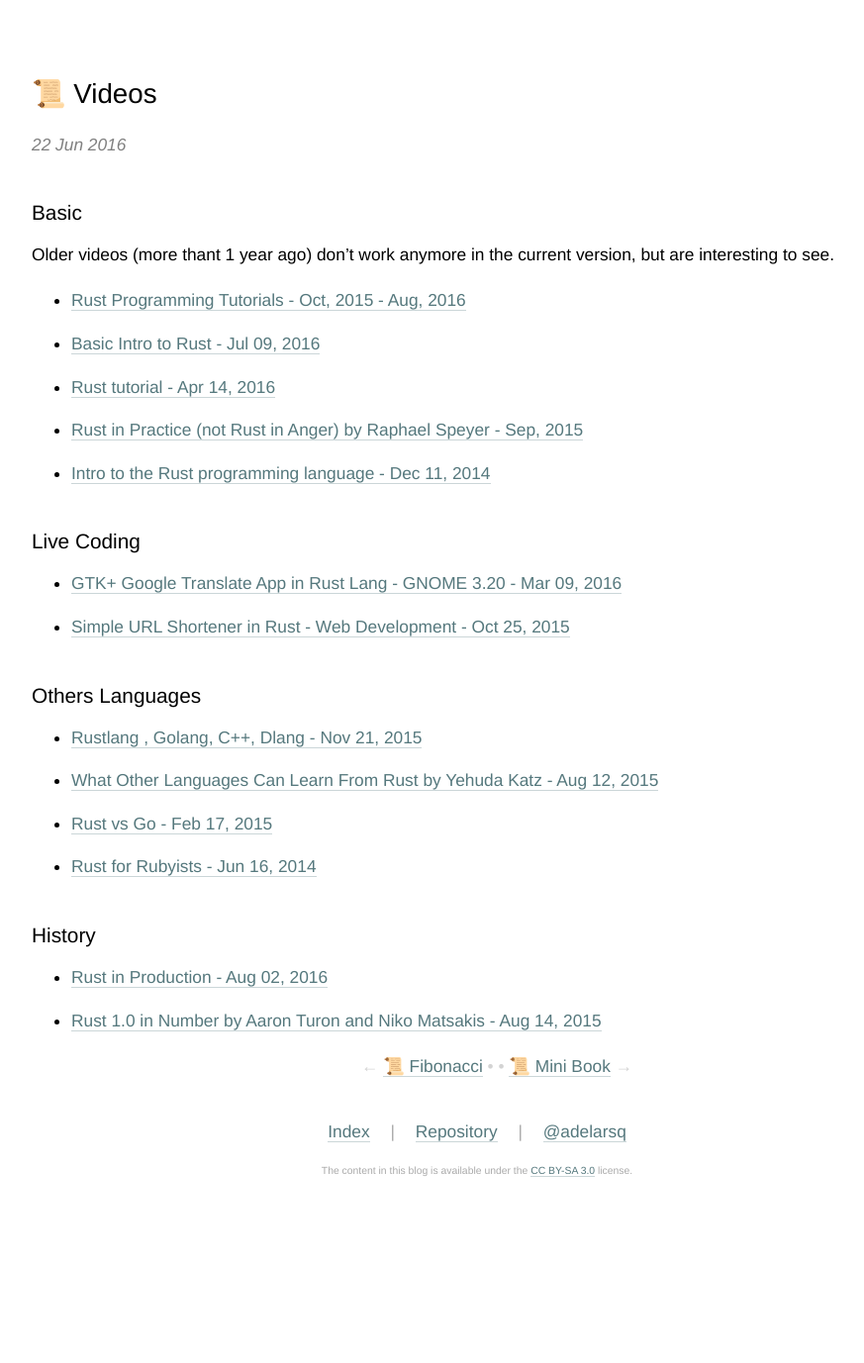
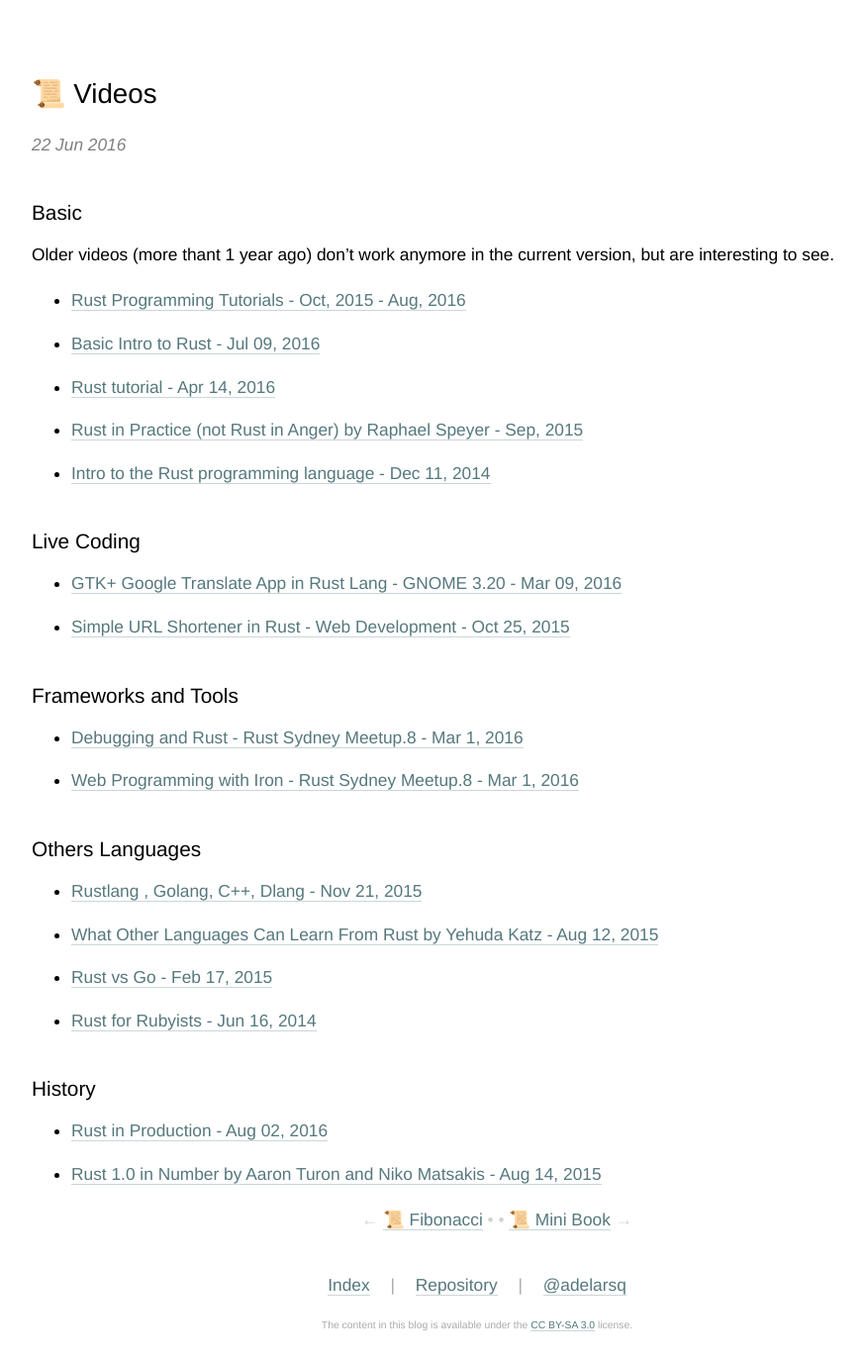
Before and after one commit to adelarsq/daily-rust.github.io, a Jekyll site: the page built from _posts/2016-06-22-videos.md, in a window 1280 px wide. Shown: the whole page at 99% size, without its empty margins (158-1031 px from the left). Built offline with Jekyll 4.4.1, drawn with Linux system fonts in a browser that asks for light colours; before the commit the page ends 1222 px from its top, so only the background shows below that.

Commit message:
Update 2016-06-22-videos.md

```diff
--- a/_posts/2016-06-22-videos.md
+++ b/_posts/2016-06-22-videos.md
@@ -20,6 +20,11 @@ Older videos (more thant 1 year ago) don't work anymore in the current version,
 - [GTK+ Google Translate App in Rust Lang - GNOME 3.20 - Mar 09, 2016](https://www.youtube.com/watch?v=Yu2p9-n4aaA&ab_channel=WOGUE)
 - [Simple URL Shortener in Rust - Web Development - Oct 25, 2015](https://www.youtube.com/watch?v=Ae44aZAac3w&ab_channel=G%C3%B6kberkYalt%C4%B1rakl%C4%B1)
 
+## Frameworks and Tools
+
+- [Debugging and Rust - Rust Sydney Meetup.8 - Mar 1, 2016](https://www.youtube.com/watch?v=ves_y06MCww&ab_channel=CasparKrieger(youtube))
+- [Web Programming with Iron - Rust Sydney Meetup.8 - Mar 1, 2016](https://www.youtube.com/watch?v=Sr5QcYyGrCo&ab_channel=CasparKrieger(youtube))
+
 ## Others Languages
 
 - [Rustlang , Golang, C++, Dlang - Nov 21, 2015](https://www.youtube.com/watch?v=ynQoaajojIs&ab_channel=GolangVids)
```
